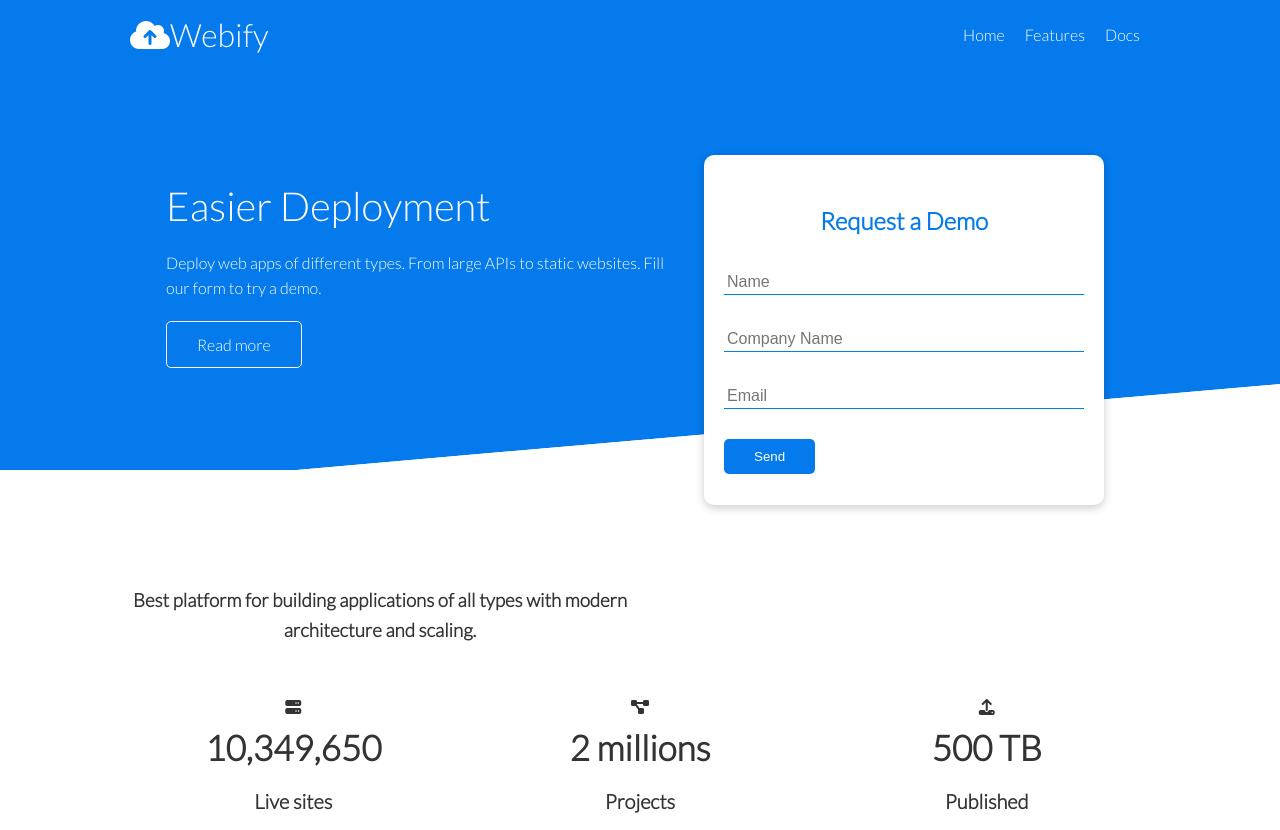
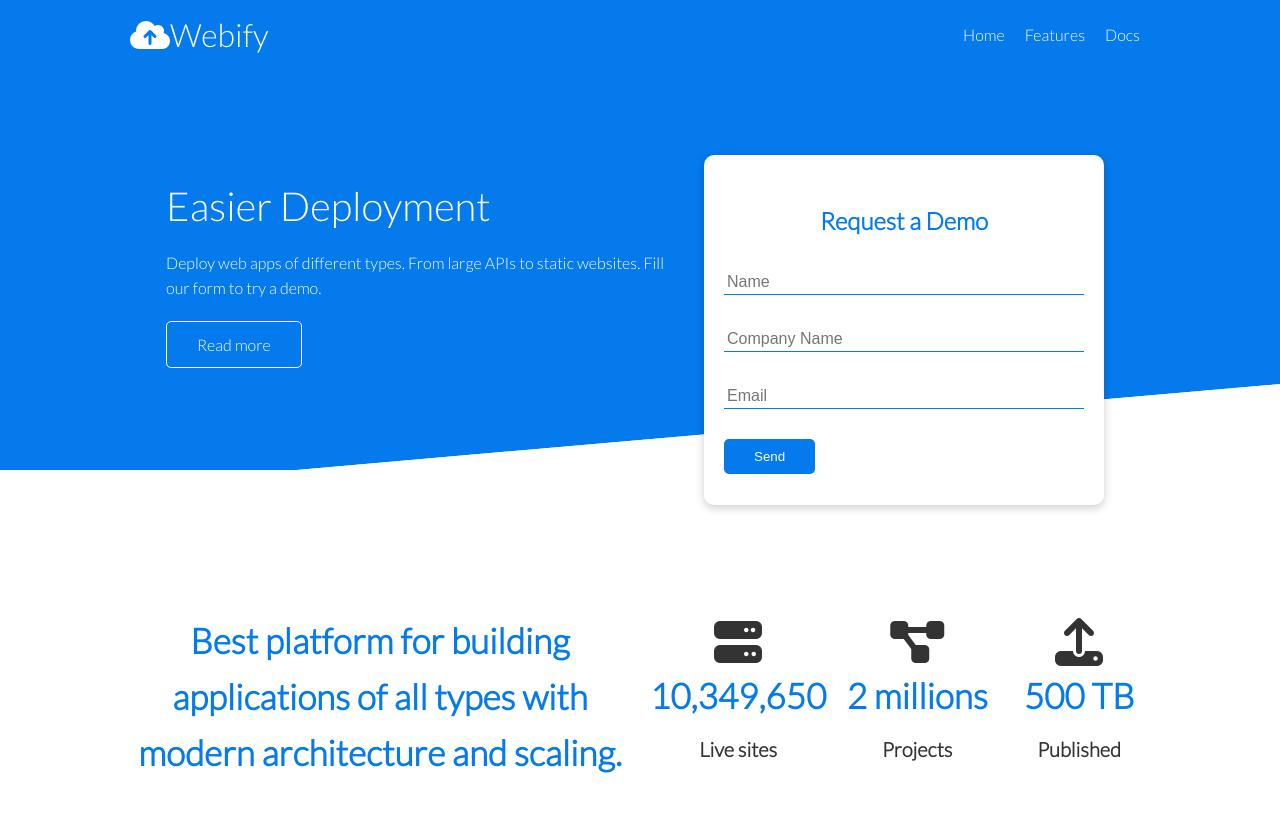
Before and after one commit to coder-tanvir/Deployment-design, a plain HTML site: page index.html in a window 1280 px wide. Shown: the top 830 px of the page. Drawn offline with Linux system fonts and the light colour scheme.

Commit message:
Minor details

```diff
--- a/css/style.css
+++ b/css/style.css
@@ -148,6 +148,7 @@ img{
 
 .stats .grid h3{
     font-size:35px;
+    color:var(--primary-color)
 }
 
 .stats .grid p{
@@ -176,6 +177,8 @@ img{
 .languages .flex{
     flex-wrap: wrap;
 }
+
+
 .languages .card{
     text-align:center;
     margin:18px 10px 40px;
@@ -250,6 +253,7 @@ img{
     font-weight:bold;
     margin:2rem 0;
 }
+
 /***************Footer***********************/
 .footer a{
     color:#fff;
--- a/index.html
+++ b/index.html
@@ -58,24 +58,24 @@
     <!-------------Showcase---------------------------------------------->
     <!---------------Stats---------------------------------->
     <section class="stats">
-        <div class="container">
+        <div class="container grid">
             <h3 class="stats-heading text-center my-1">
             Best platform for building applications of all types
             with modern architecture and scaling.
             </h3>
             <div class="grid grid-3 text-center my-4">
                 <div>
-                    <i class="fas fa-server fa 3x"></i>
+                    <i class="fas fa-server fa-3x"></i>
                     <h3>10,349,650</h3>
                     <p class="text-secondary">Live sites</p>
                 </div>
                 <div>
-                    <i class="fas fa-project-diagram fa 3x"></i>
+                    <i class="fas fa-project-diagram fa-3x"></i>
                     <h3>2 millions</h3>
                     <p class="text-secondary">Projects</p>
                 </div>
                 <div>
-                    <i class="fas fa-upload fa 3x"></i>
+                    <i class="fas fa-upload fa-3x"></i>
                     <h3>500 TB</h3>
                     <p class="text-secondary">Published</p>
                 </div>
@@ -101,7 +101,7 @@
         <div class="container grid">
             <div class="text-center">
                 <h2 class="lg">Extreme Cloud hosting</h2>
-                <p class="lead my-1">Cloud hosting that is fast
+                <p class="lead my-1">Cloud hosting that is fast,
                     efficient and scalable
                 </p>
                 <a href="features.html" class="btn btn-light">Read More</a>
```
